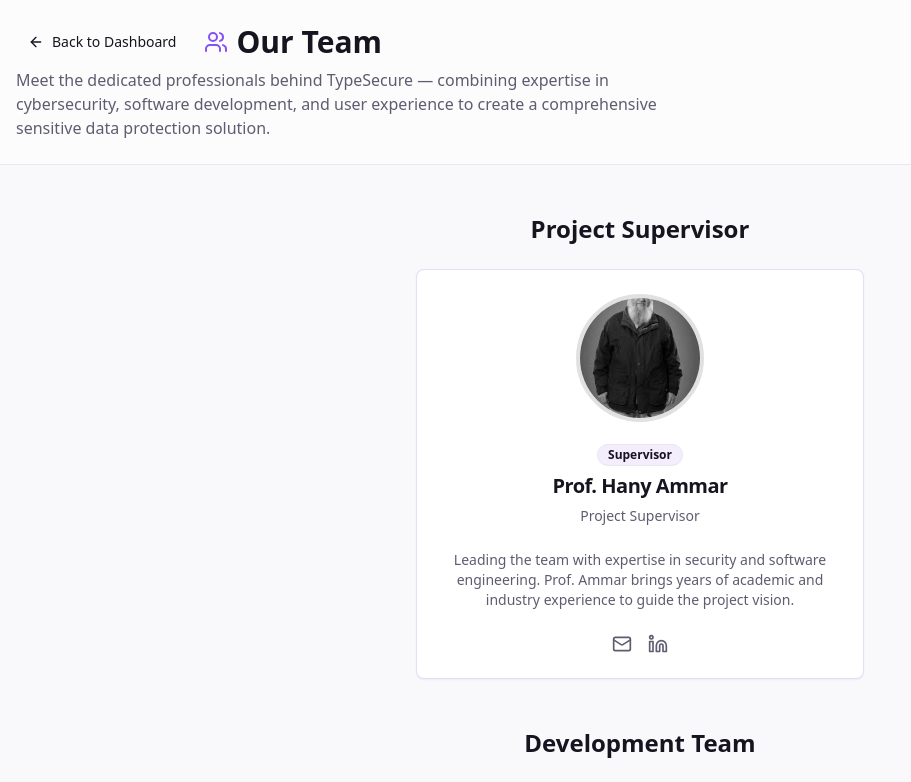
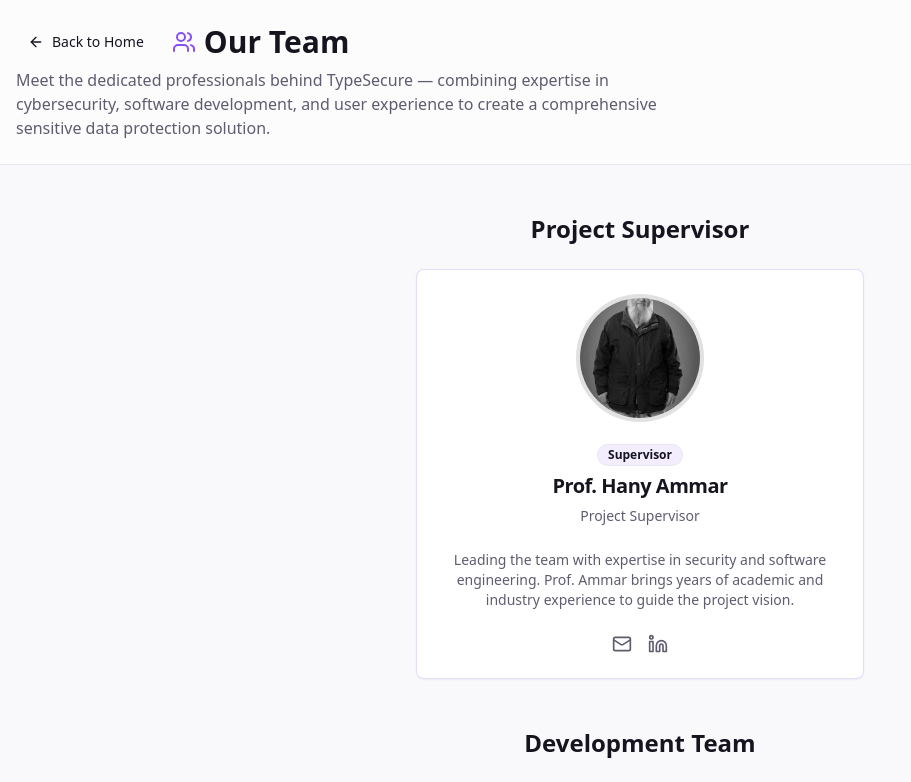
Before and after one commit to mrmosho/secure-vision-shield, a React (Vite) app: page /about in a window 1280 px wide. Shown: the top 782 px of the page, without its empty margins (0-911 px from the left). Built offline with nearby package versions, Linux system fonts and the light colour scheme.

Commit message:
Fix: Redirect to home on dashboard back button
Fixes incorrect navigation from "About Us" and "Try Us" pages when using the "Back to Dashboard" button, ensuring users are correctly redirected based on authentication status.

```diff
--- a/src/pages/AboutUs.tsx
+++ b/src/pages/AboutUs.tsx
@@ -91,10 +91,10 @@ const AboutUs: React.FC = () => {
         <div className="container mx-auto px-4 py-6">
           <div className="flex items-center justify-between">
             <div className="flex items-center gap-4">
-              <Link to="/dashboard">
+              <Link to="/home">
                 <Button variant="ghost" size="sm" className="gap-2">
                   <ArrowLeft className="h-4 w-4" />
-                  Back to Dashboard
+                  Back to Home
                 </Button>
               </Link>
               <div className="flex items-center gap-2">
--- a/src/pages/TryUs.tsx
+++ b/src/pages/TryUs.tsx
@@ -1,3 +1,4 @@
+
 import React, { useState } from 'react';
 import { Card, CardContent, CardDescription, CardHeader, CardTitle } from '@/components/ui/card';
 import { Button } from '@/components/ui/button';
@@ -210,10 +211,10 @@ const TryUs: React.FC = () => {
         <div className="container mx-auto px-4 py-6">
           <div className="flex items-center justify-between">
             <div className="flex items-center gap-4">
-              <Link to="/dashboard">
+              <Link to="/home">
                 <Button variant="ghost" size="sm" className="gap-2">
                   <ArrowLeft className="h-4 w-4" />
-                  Back to Dashboard
+                  Back to Home
                 </Button>
               </Link>
               <div className="flex items-center gap-2">
```
